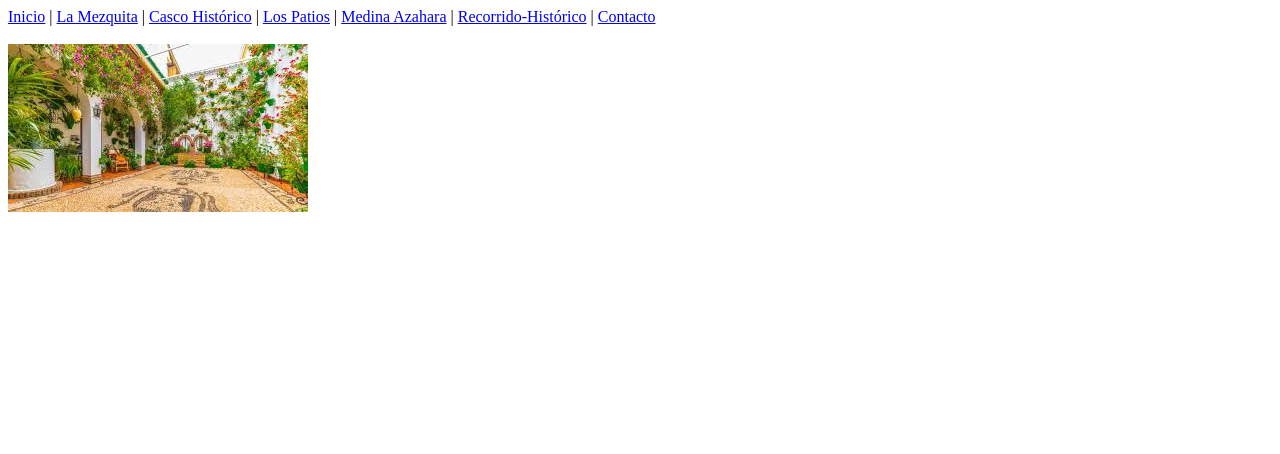
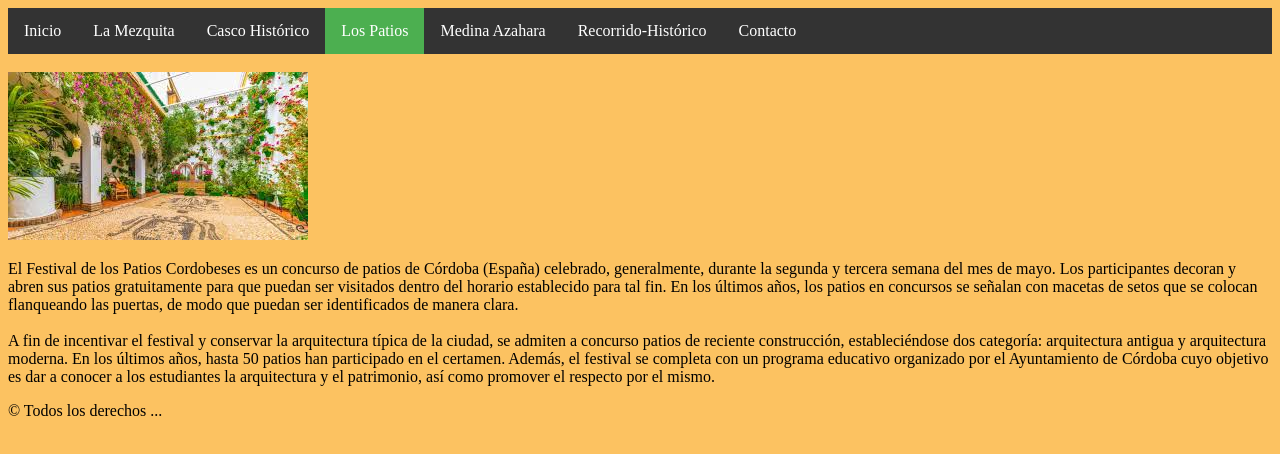
Before and after one commit to javi-sala/javi-sala, a plain HTML site: page lm/cordobapatrimonio/patios.html in a window 1280 px wide. Drawn offline with Linux system fonts and the light colour scheme.

Commit message:
Update patios.html

```diff
--- a/lm/cordobapatrimonio/patios.html
+++ b/lm/cordobapatrimonio/patios.html
@@ -2,23 +2,30 @@
 <html lang="es">
 <head>
     <meta charset="utf-8">
+    <link href="css/global.css" rel="stylesheet">
 	<title>Los Patios</title>
     <meta name="description" content="Cordoba ciudad de patrimonio">
     <meta name="keywords" content="Turismo, patrimonio, viajes">
 </head>
 
 <body>
-	<nav>
-	    <a href="index.html">Inicio</a> |
-	    <a href="mezquita.html">La Mezquita</a> |
-	    <a href="cascohistorico.html">Casco Histórico</a> |
-	    <a href="patios.html">Los Patios</a> |
-	    <a href="medinaazahara.html">Medina Azahara</a> |
-	    <a href="recorrido.html">Recorrido-Histórico</a> |
-		<a href="contacto.html">Contacto</a>
-
-    </nav>
+	<ul>
+	    <li><a href="index.html">Inicio</a></li>
+	    <li><a href="mezquita.html">La Mezquita</a></li>
+	    <li><a href="cascohistorico.html">Casco Histórico</a></li>
+	    <li><a class="active" href="patios.html">Los Patios</a></li>
+	    <li><a href="medinaazahara.html">Medina Azahara</a></li>
+	    <li><a href="recorrido.html">Recorrido-Histórico</a></li>
+		<li><a href="contacto.html">Contacto</a></li>
+    </ul>
     <br>
 <img src="img/patios.jpg">
+<p>El Festival de los Patios Cordobeses es un concurso de patios de Córdoba (España) celebrado, generalmente, durante la segunda y tercera semana del mes de mayo. Los participantes decoran y abren sus patios gratuitamente para que puedan ser visitados dentro del horario establecido para tal fin. En los últimos años, los patios en concursos se señalan con macetas de setos que se colocan flanqueando las puertas, de modo que puedan ser identificados de manera clara.<br>
+
+
+</br>A fin de incentivar el festival y conservar la arquitectura típica de la ciudad, se admiten a concurso patios de reciente construcción, estableciéndose dos categoría: arquitectura antigua y arquitectura moderna. En los últimos años, hasta 50 patios han participado en el certamen. Además, el festival se completa con un programa educativo organizado por el Ayuntamiento de Córdoba cuyo objetivo es dar a conocer a los estudiantes la arquitectura y el patrimonio, así como promover el respecto por el mismo. </p>
+   <footer>
+           &copy; Todos los derechos ...
+        </footer>
 </body>
 </html>
```
